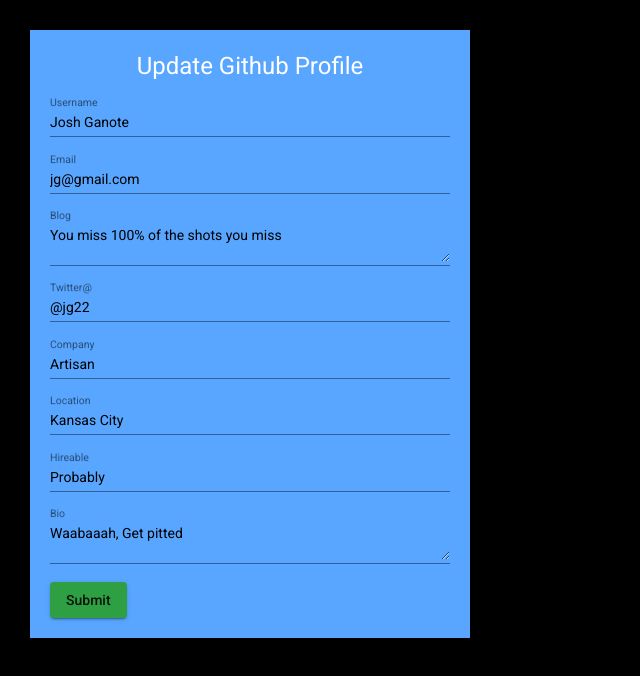
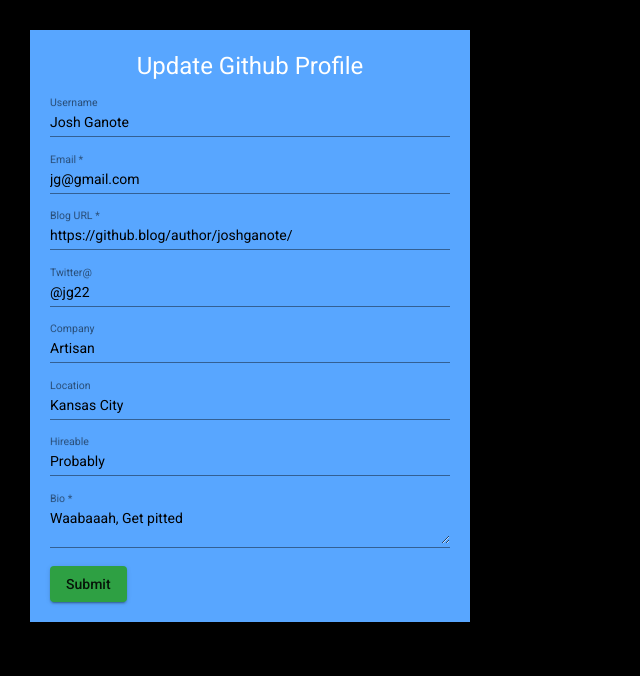
Before and after one commit to ArtisanTechGroup/NestJS-OAuth, an Angular app: page / in a window 1280 px wide. Shown: the top 676 px of the page, without its empty margins (0-640 px from the left). Built offline with nearby package versions, Linux system fonts and the light colour scheme.

Commit message:
cleaning up component

```diff
--- a/src/app/components/user-form/user-form.component.html
+++ b/src/app/components/user-form/user-form.component.html
@@ -22,14 +22,25 @@
         type="email"
         [value]="(userData$ | async)?.email"
       />
+      <mat-error
+        *ngIf="formValidators.email.invalid && formValidators.email.touched"
+      >
+        Not a valid email
+      </mat-error>
     </mat-form-field>
     <mat-form-field class="form-field">
-      <mat-label>Blog</mat-label>
-      <textarea
+      <mat-label>Blog URL</mat-label>
+      <input
         matInput
+        placeholder="Blog"
         formControlName="blog"
         [value]="(userData$ | async)?.blog"
-      ></textarea>
+      />
+      <mat-error
+        *ngIf="formValidators.blog.invalid && formValidators.blog.touched"
+      >
+        Not a valid URL
+      </mat-error>
     </mat-form-field>
     <mat-form-field class="form-field">
       <mat-label>Twitter@</mat-label>
@@ -70,6 +81,11 @@
         formControlName="bio"
         [value]="(userData$ | async)?.bio"
       ></textarea>
+      <mat-error
+        *ngIf="formValidators.bio.invalid && formValidators.bio.touched"
+      >
+        Max 160 Characters
+      </mat-error>
     </mat-form-field>
     <button mat-raised-button>Submit</button>
   </form>
--- a/src/app/components/user-form/user-form.component.ts
+++ b/src/app/components/user-form/user-form.component.ts
@@ -1,5 +1,5 @@
 import { Component, OnInit } from '@angular/core';
-import { FormBuilder, FormGroup } from '@angular/forms';
+import { FormBuilder, FormGroup, Validators } from '@angular/forms';
 import { Observable } from 'rxjs';
 import { IFormData } from '../../services/data/IFormData';
 import { TestService } from '../../services/test.service';
@@ -12,7 +12,8 @@
 export class UserFormComponent implements OnInit {
   userForm: FormGroup;
   userData$: Observable<IFormData>;
-
+  validBlogUrl: string =
+    '^((https?|ftp|smtp)://)?(www.)?[a-z0-9]+.[a-z]+(/[a-zA-Z0-9#]+/?)*$';
   constructor(private fb: FormBuilder, private test: TestService) {}
 
   ngOnInit(): void {
@@ -20,17 +21,21 @@
     console.log(this.userData$);
     this.userForm = this.fb.group({
       name: '',
-      email: '',
-      blog: '',
+      email: ['', [Validators.required, Validators.email]],
+      blog: ['', [Validators.required, Validators.pattern(this.validBlogUrl)]],
       twitter: '',
       company: '',
       location: '',
       hireable: '',
-      bio: '',
+      bio: ['', [Validators.required, Validators.minLength(160)]],
     });
   }
 
-  onSubmit() {
-    console.log(this.userForm.value);
+  get formValidators() {
+    return {
+      email: this.userForm.get('email'),
+      blog: this.userForm.get('blog'),
+      bio: this.userForm.get('bio'),
+    };
   }
 }
--- a/src/app/services/data/mock-data.ts
+++ b/src/app/services/data/mock-data.ts
@@ -3,7 +3,7 @@
 export const FormData: IFormData = {
   name: 'Josh Ganote',
   email: 'jg@gmail.com',
-  blog: 'You miss 100% of the shots you miss',
+  blog: 'https://github.blog/author/joshganote/',
   twitter: '@jg22',
   company: 'Artisan',
   location: 'Kansas City',
```
